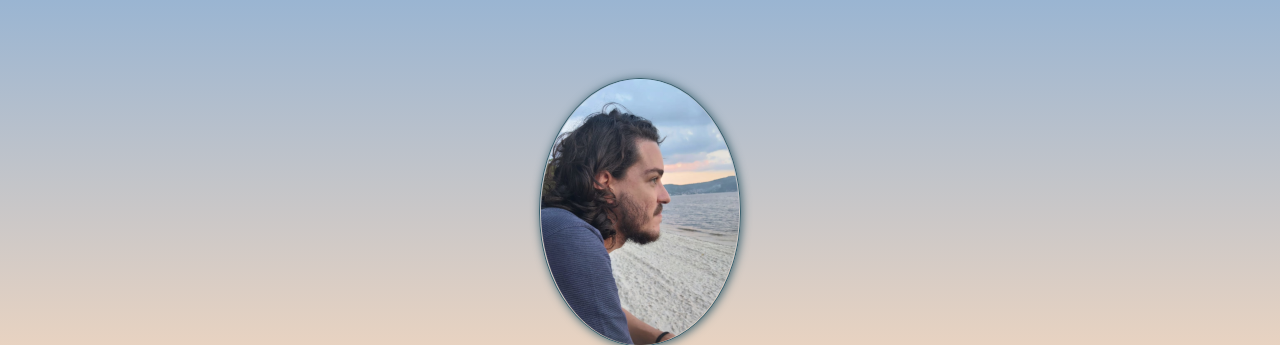
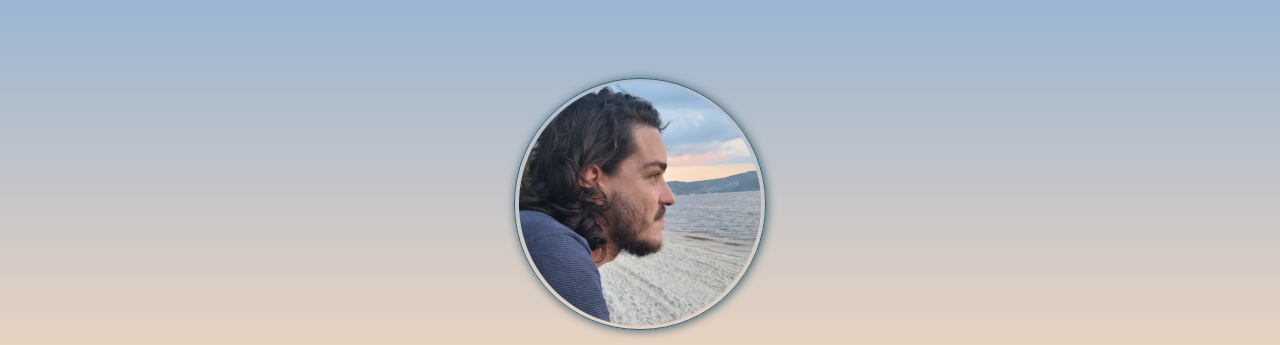
Before and after one commit to luizfernandolpp/projeto-social-tree, a plain HTML site: page index.html in a window 1280 px wide. Shown: the top 345 px of the page. Drawn offline with Linux system fonts and the light colour scheme.

Commit message:
Mudança no formato da foto

```diff
--- a/estilo/style.css
+++ b/estilo/style.css
@@ -34,12 +34,9 @@ header{
 
 section#foto{
     margin:auto;
-    width: 200px;
-    height: 266px;
-    border-top-left-radius: 100px 133px;
-    border-top-right-radius: 100px 133px;
-    border-bottom-left-radius: 100px 133px;
-    border-bottom-right-radius: 100px 133px;
+    width: 250px;
+    height: 250px;
+    border-radius: 125px;
     border: 1px solid var(--paynes-gray);
     box-shadow: 1px 1px 10px 0px var(--paynes-gray);
 
--- a/index.html
+++ b/index.html
@@ -12,7 +12,7 @@
 
         <header>
             <section id="foto">
-                <img src="./imagens/img-perfil-pq.png" alt="Foto de Perfil" title="Foto de Perfil">
+                <img src="./imagens/eu.png" alt="Foto de Perfil" title="Foto de Perfil">
             </section>
             <section id="nome"><h1>@luizfernandolpp</h1></section>
         </header>
```
Also changed, not shown: imagens/eu.png (added), imagens/img-perfil-pq.png (deleted).
